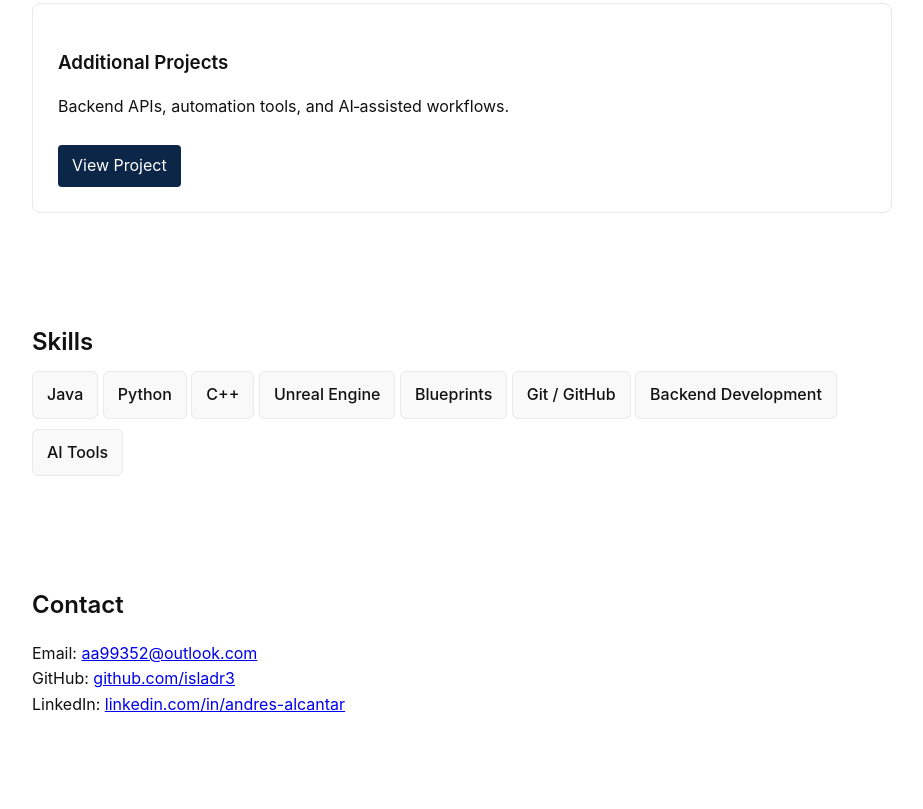
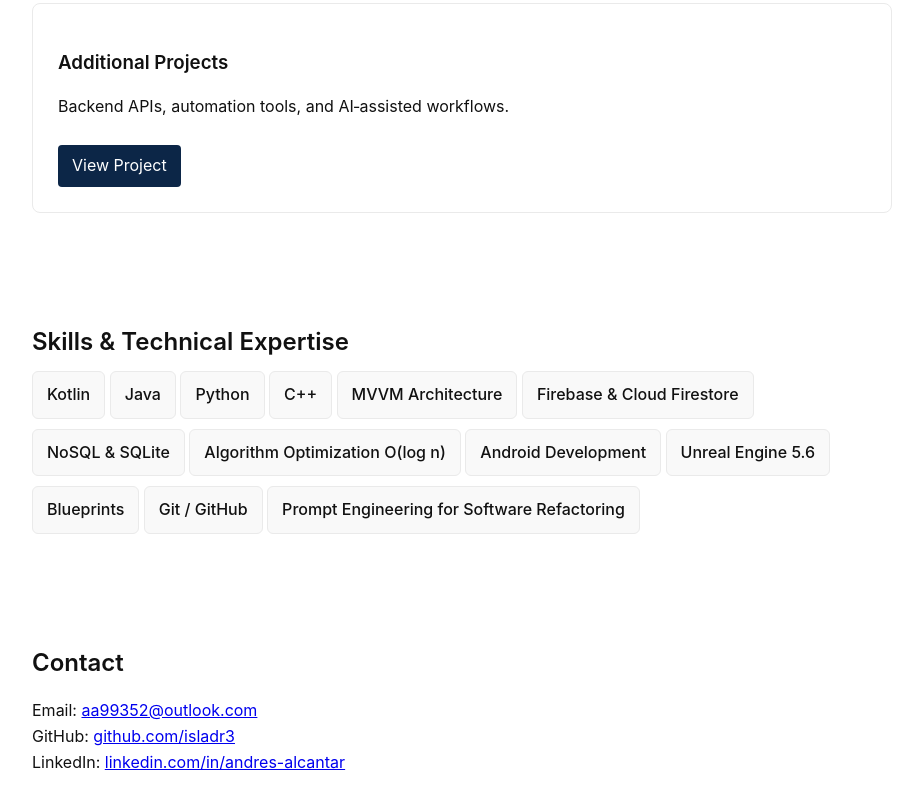
Before and after one commit to isladr3/portfolio, a plain HTML site: page index.html in a window 1280 px wide. Shown: the part 2321-3130 px from the top of the page, without its empty margins (178-1101 px from the left). Drawn offline with Linux system fonts and the light colour scheme.

Commit message:
Updated skills section

```diff
--- a/index.html
+++ b/index.html
@@ -90,17 +90,25 @@
     </section>
 
 <!-- SKILLS -->
-<section id="skills" class="section hidden">
-    <h2>Skills</h2>
+<section id="skills" class="section">
+    <h2>Skills & Technical Expertise</h2>
     <div class="skills-grid">
+        <div class="skill-badge">Kotlin</div>
         <div class="skill-badge">Java</div>
         <div class="skill-badge">Python</div>
         <div class="skill-badge">C++</div>
-        <div class="skill-badge">Unreal Engine</div>
+
+        <div class="skill-badge">MVVM Architecture</div>
+        <div class="skill-badge">Firebase & Cloud Firestore</div>
+        <div class="skill-badge">NoSQL & SQLite</div>
+        <div class="skill-badge">Algorithm Optimization O(log n)</div>
+
+        <div class="skill-badge">Android Development</div>
+        <div class="skill-badge">Unreal Engine 5.6</div>
         <div class="skill-badge">Blueprints</div>
+
         <div class="skill-badge">Git / GitHub</div>
-        <div class="skill-badge">Backend Development</div>
-        <div class="skill-badge">AI Tools</div>
+        <div class="skill-badge">Prompt Engineering for Software Refactoring</div>
     </div>
 </section>
 
```
